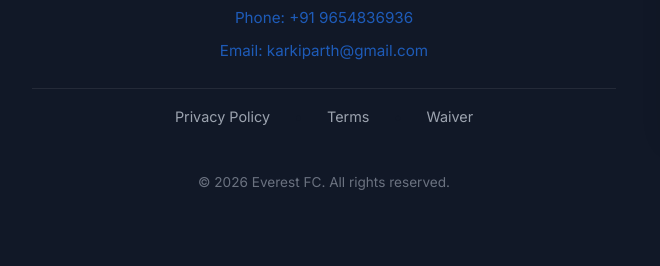
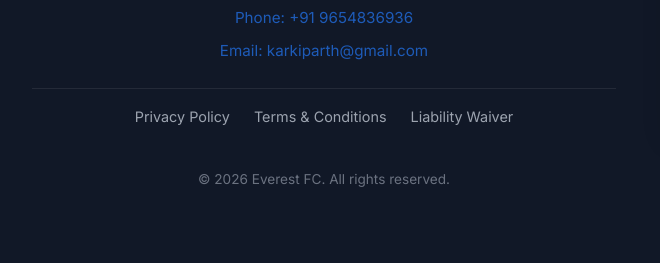
Before and after one commit to ParthKarki/EverestFootballClub, a website: page index.html in a window 1280 px wide. Shown: the part 7454-7720 px from the top of the page, 0-660 px from the left. Drawn offline with nearby package versions, Linux system fonts and the light colour scheme.

Commit message:
Update footer legal links and formatting

```diff
--- a/index.html
+++ b/index.html
@@ -420,12 +420,11 @@ How can I register for training?
         <p>716 Sector 17, Faridabad, Haryana 121002, India</p>
         <p> <a href="tel:+919654836936" style="color:var(--secondary-blue); text-decoration:none;">Phone: +91 9654836936</p>
         <p>Email: <a href="mailto:karkiparth@gmail.com" style="color:var(--secondary-blue); text-decoration:none;">karkiparth@gmail.com</a></p>
-      <div class="footer-legal">
+    <div class="footer-legal">
   <a href="legal.html">Privacy Policy</a>
-  <span>•</span>
-  <a href="legal.html">Terms</a>
-  <span>•</span>
-  <a href="legal.html">Waiver</a>
+  <a href="legal.html">Terms & Conditions</a>
+  <a href="legal.html">Liability Waiver</a>
+
 </div>
 
       </div>
```
